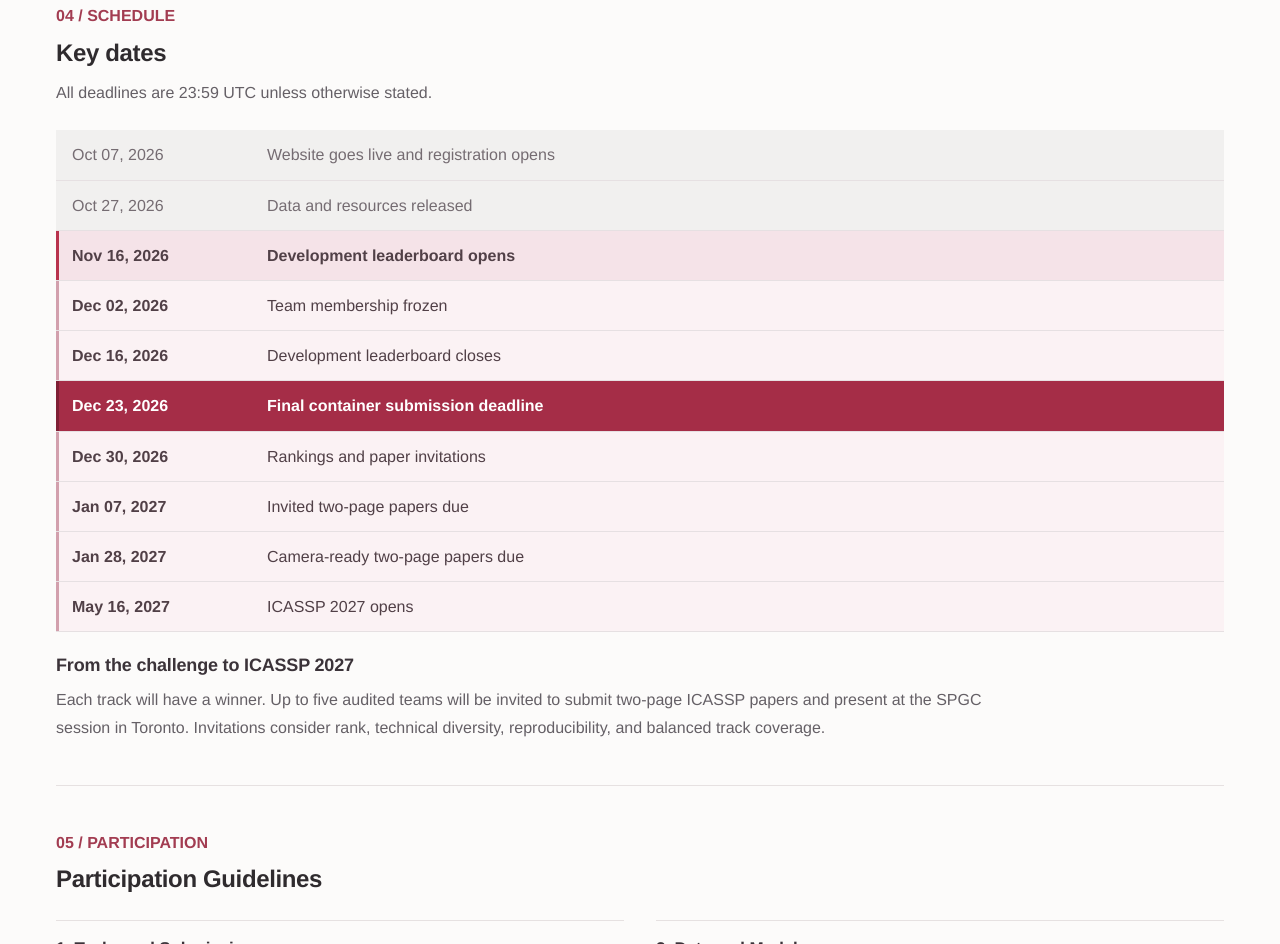
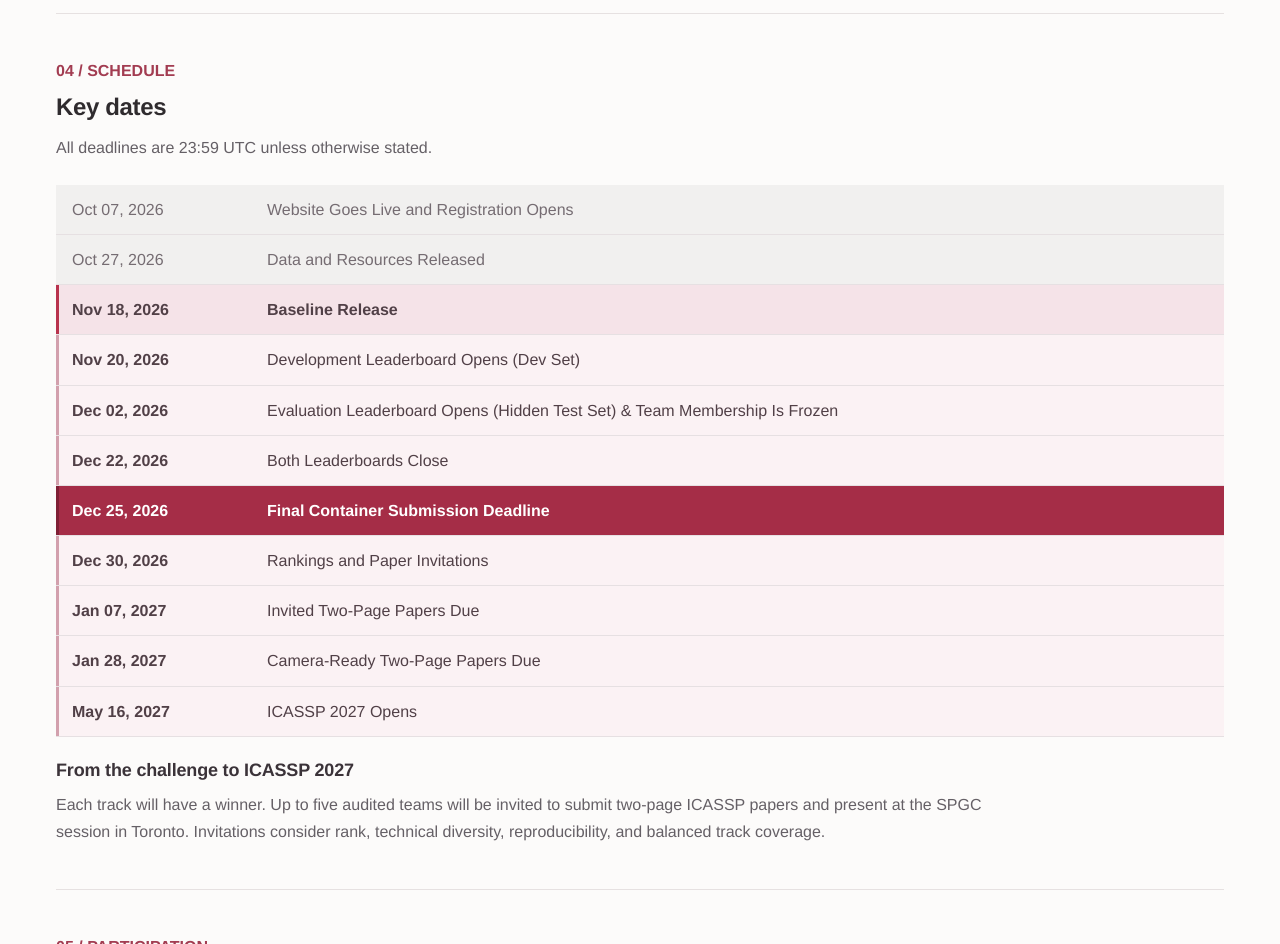
Before and after one commit to heartbeat-challenge/heartbeat-challenge.github.io, a plain HTML site: page 404.html in a window 1280 px wide. Shown: the part 2529-3473 px from the top of the page. Drawn offline with Linux system fonts and the light colour scheme.

Commit message:
Update challenge timeline and clarify participation rules

```diff
--- a/404.html
+++ b/404.html
@@ -56,7 +56,7 @@
             <article class="track-card">
               <p class="card-label">TRACK I</p><h3>Reciprocal Audio Turn-Taking</h3>
               <p>Decide when to speak, keep listening, continue speaking, or yield. Distinguish pauses, backchannels, and side speech from genuine interruptions.</p>
-              <dl class="track-settings"><div><dt>Offline</dt><dd>Given an audio prefix and assistant instructions, select WAIT, RESPOND, CONTINUE, or YIELD. Submit one selected action per sample as JSON.</dd></div><div><dt>Online</dt><dd>Process audio as it arrives and generate speech. Submit output audio and timestamped JSON interaction logs.</dd></div></dl>
+              <dl class="track-settings"><div><dt>Offline</dt><dd>Given an audio prefix and assistant instructions, select an action (WAIT, RESPOND, CONTINUE, or YIELD) or a dialogue-content option. Submit one answer per sample as JSON.</dd></div><div><dt>Online</dt><dd>Process audio as it arrives and generate speech. Submit output audio and timestamped JSON interaction logs.</dd></div></dl>
               <p class="card-note">Offline and Online are evaluated and ranked separately.</p>
             </article>
             <article class="track-card">
@@ -93,16 +93,17 @@
         <section class="content-section" id="schedule" aria-labelledby="schedule-title">
           <div class="section-heading"><p class="section-kicker">04 / SCHEDULE</p><h2 id="schedule-title">Key dates</h2><p>All deadlines are 23:59 UTC unless otherwise stated.</p></div>
           <ol class="timeline">
-            <li class="past"><time datetime="2026-10-07">Oct 07, 2026</time><span>Website goes live and registration opens</span></li>
-            <li class="past"><time datetime="2026-10-27">Oct 27, 2026</time><span>Data and resources released</span></li>
-            <li class="upcoming next"><time datetime="2026-11-16">Nov 16, 2026</time><span>Development leaderboard opens</span></li>
-            <li class="upcoming"><time datetime="2026-12-02">Dec 02, 2026</time><span>Team membership frozen</span></li>
-            <li class="upcoming"><time datetime="2026-12-16">Dec 16, 2026</time><span>Development leaderboard closes</span></li>
-            <li class="upcoming deadline"><time datetime="2026-12-23">Dec 23, 2026</time><span>Final container submission deadline</span></li>
-            <li class="upcoming"><time datetime="2026-12-30">Dec 30, 2026</time><span>Rankings and paper invitations</span></li>
-            <li class="upcoming"><time datetime="2027-01-07">Jan 07, 2027</time><span>Invited two-page papers due</span></li>
-            <li class="upcoming"><time datetime="2027-01-28">Jan 28, 2027</time><span>Camera-ready two-page papers due</span></li>
-            <li class="upcoming"><time datetime="2027-05-16">May 16, 2027</time><span>ICASSP 2027 opens</span></li>
+            <li class="past"><time datetime="2026-10-07">Oct 07, 2026</time><span>Website Goes Live and Registration Opens</span></li>
+            <li class="past"><time datetime="2026-10-27">Oct 27, 2026</time><span>Data and Resources Released</span></li>
+            <li class="upcoming next"><time datetime="2026-11-18">Nov 18, 2026</time><span>Baseline Release</span></li>
+            <li class="upcoming"><time datetime="2026-11-20">Nov 20, 2026</time><span>Development Leaderboard Opens (Dev Set)</span></li>
+            <li class="upcoming"><time datetime="2026-12-02">Dec 02, 2026</time><span>Evaluation Leaderboard Opens (Hidden Test Set) &amp; Team Membership Is Frozen</span></li>
+            <li class="upcoming"><time datetime="2026-12-22">Dec 22, 2026</time><span>Both Leaderboards Close</span></li>
+            <li class="upcoming deadline"><time datetime="2026-12-25">Dec 25, 2026</time><span>Final Container Submission Deadline</span></li>
+            <li class="upcoming"><time datetime="2026-12-30">Dec 30, 2026</time><span>Rankings and Paper Invitations</span></li>
+            <li class="upcoming"><time datetime="2027-01-07">Jan 07, 2027</time><span>Invited Two-Page Papers Due</span></li>
+            <li class="upcoming"><time datetime="2027-01-28">Jan 28, 2027</time><span>Camera-Ready Two-Page Papers Due</span></li>
+            <li class="upcoming"><time datetime="2027-05-16">May 16, 2027</time><span>ICASSP 2027 Opens</span></li>
           </ol>
           <div class="recognition-note"><h3>From the challenge to ICASSP 2027</h3><p>Each track will have a winner. Up to five audited teams will be invited to submit two-page ICASSP papers and present at the SPGC session in Toronto. Invitations consider rank, technical diversity, reproducibility, and balanced track coverage.</p></div>
         </section>
@@ -110,11 +111,11 @@
         <section class="content-section" id="participation" aria-labelledby="participation-title">
           <div class="section-heading"><p class="section-kicker">05 / PARTICIPATION</p><h2 id="participation-title">Participation Guidelines</h2></div>
           <div class="participation-grid">
-            <article><h3>1. Tasks and Submissions</h3><div><p>Each team may submit one final system configuration per task. Two development submissions per team per day.</p><p>Track I (Offline), Task 1 includes equal proportions of action-selection (WAIT, RESPOND, CONTINUE, YIELD) and dialogue-content questions in both the Dev Set and hidden test set. All questions have four answer options. The JSON submission format and evaluation scripts will be released soon.</p></div></article>
+            <article><h3>1. Tasks and Submissions</h3><div><p>Each team may submit one final system configuration per task. Each team may make two leaderboard submissions per day in total across all tasks and both leaderboards.</p><p>Track I (Offline), Task 1 includes equal proportions of action-selection (WAIT, RESPOND, CONTINUE, YIELD) and dialogue-content questions in both the Dev Set and hidden test set. All questions have four answer options. The JSON submission format and evaluation scripts will be released soon.</p></div></article>
             <article><h3>2. Data and Models</h3><p>External datasets must be publicly available under open licenses. Openly released pretrained models, including research-only and non-commercial models, are permitted under their respective licenses. Closed-source LLMs are prohibited, and <strong>models must have fewer than 30B parameters</strong>. No data or model declarations are required. Training may continue until the final submission deadline.</p></article>
             <article><h3>3. Model Configuration</h3><p>Teams may share a base model across tasks and train task-specific adapters or classification heads. Ensembles of independently trained models or adapters within a task are prohibited.</p></article>
-            <article><h3>4. Evaluation Integrity</h3><p>The Dev Set is for evaluation only and must not be used for training, calibration, or adaptation. Evaluation data must not be manually annotated, modified, or used for clustering or unsupervised learning. Accessing hidden labels or metadata and any form of evaluation-set leakage are prohibited.</p></article>
-            <article><h3>5. Evaluation Environment</h3><p>Evaluation will run on <strong>8 × A100 80GB GPUs</strong>. Resource limits, runtime, storage, model-loading requirements, and network policies will be specified in the container submission instructions.</p></article>
+            <article><h3>4. Evaluation Integrity</h3><p>The Dev Set is the development set and may be used for validation, checkpoint selection, and hyperparameter tuning, but not as training data. Neither Dev nor hidden test data may be manually annotated, modified, or used for clustering or unsupervised learning. Accessing non-public test labels or metadata and any form of evaluation-set leakage are prohibited.</p></article>
+            <article><h3>5. Evaluation Environment</h3><p>The evaluation platform has <strong>8 × A100 80GB GPUs</strong> in total. Resource limits, runtime, storage, model-loading requirements, and network policies will be specified in the container submission instructions.</p></article>
             <article><h3>6. Eligibility</h3><p>Organizers and their PhD students are ineligible; disclose other institutional conflicts.</p></article>
           </div>
         </section>
```
Also changed, not shown: index.html (+15 -14 lines).
